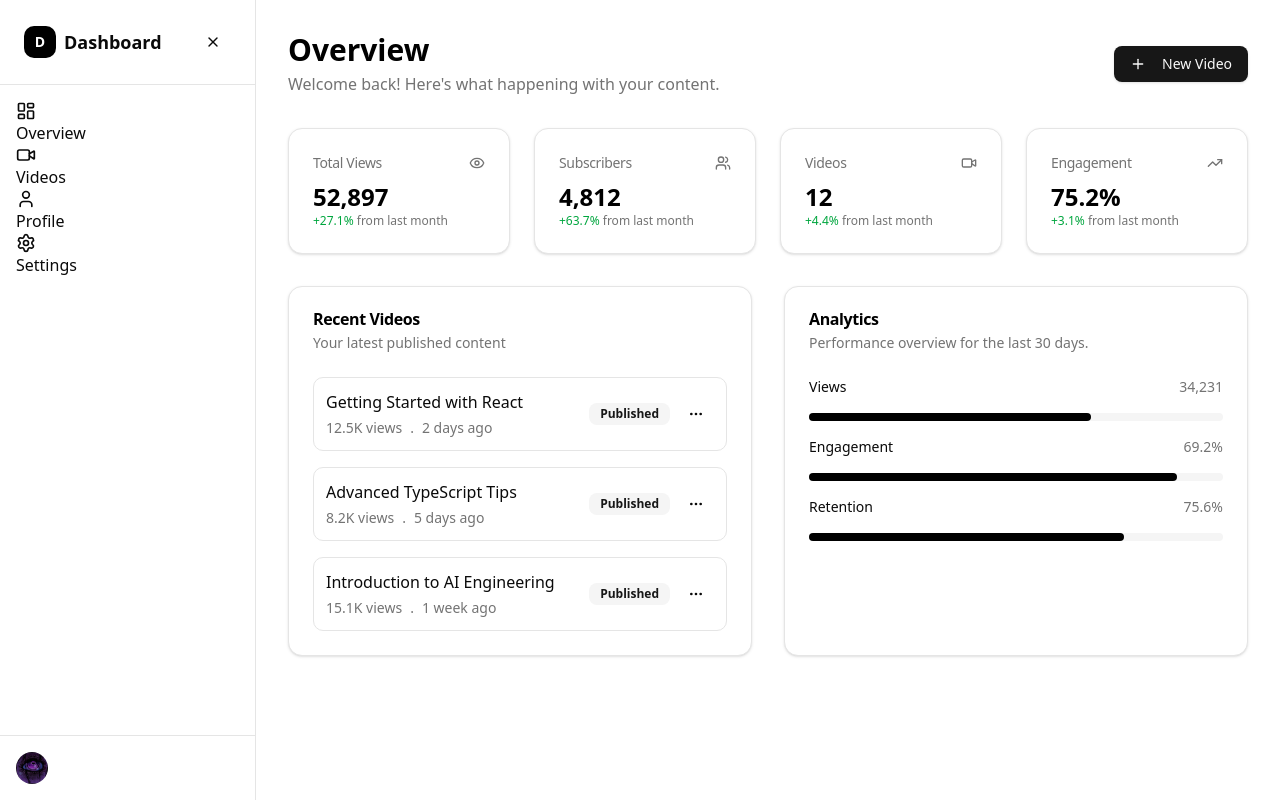
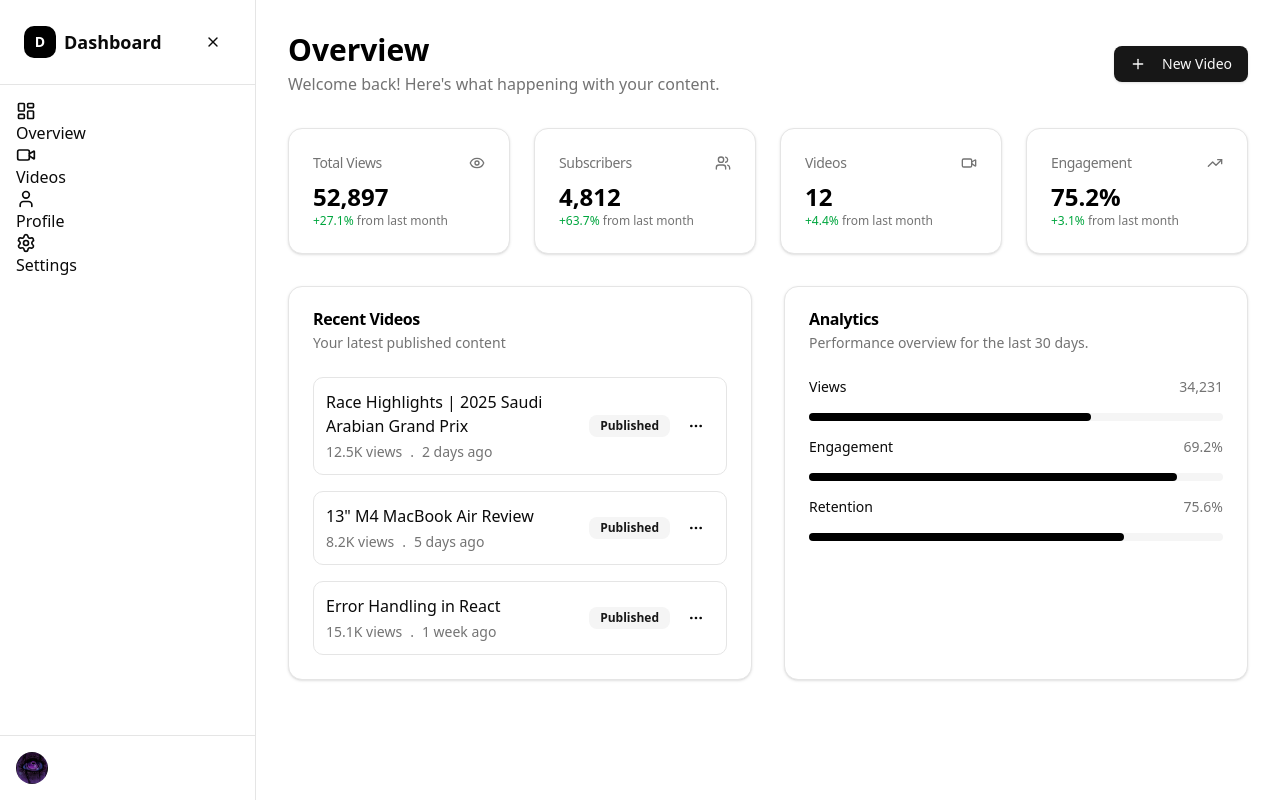
Before and after one commit to clovereighthundred/dashboard-frontend, a React (Vite) app: page /dashboard in a window 1280 px wide. Built offline with nearby package versions, Linux system fonts and the light colour scheme.

Commit message:
refactor: change video titles

```diff
--- a/src/components/pages/Overview.tsx
+++ b/src/components/pages/Overview.tsx
@@ -54,21 +54,21 @@ const stats = [
 const recentVideos = [
   {
     id: 1,
-    title: "Getting Started with React",
+    title: "Race Highlights | 2025 Saudi Arabian Grand Prix",
     views: "12.5K",
     status: "Published",
     date: "2 days ago",
   },
   {
     id: 2,
-    title: "Advanced TypeScript Tips",
+    title: '13" M4 MacBook Air Review',
     views: "8.2K",
     status: "Published",
     date: "5 days ago",
   },
   {
     id: 3,
-    title: "Introduction to AI Engineering",
+    title: "Error Handling in React",
     views: "15.1K",
     status: "Published",
     date: "1 week ago",
```
